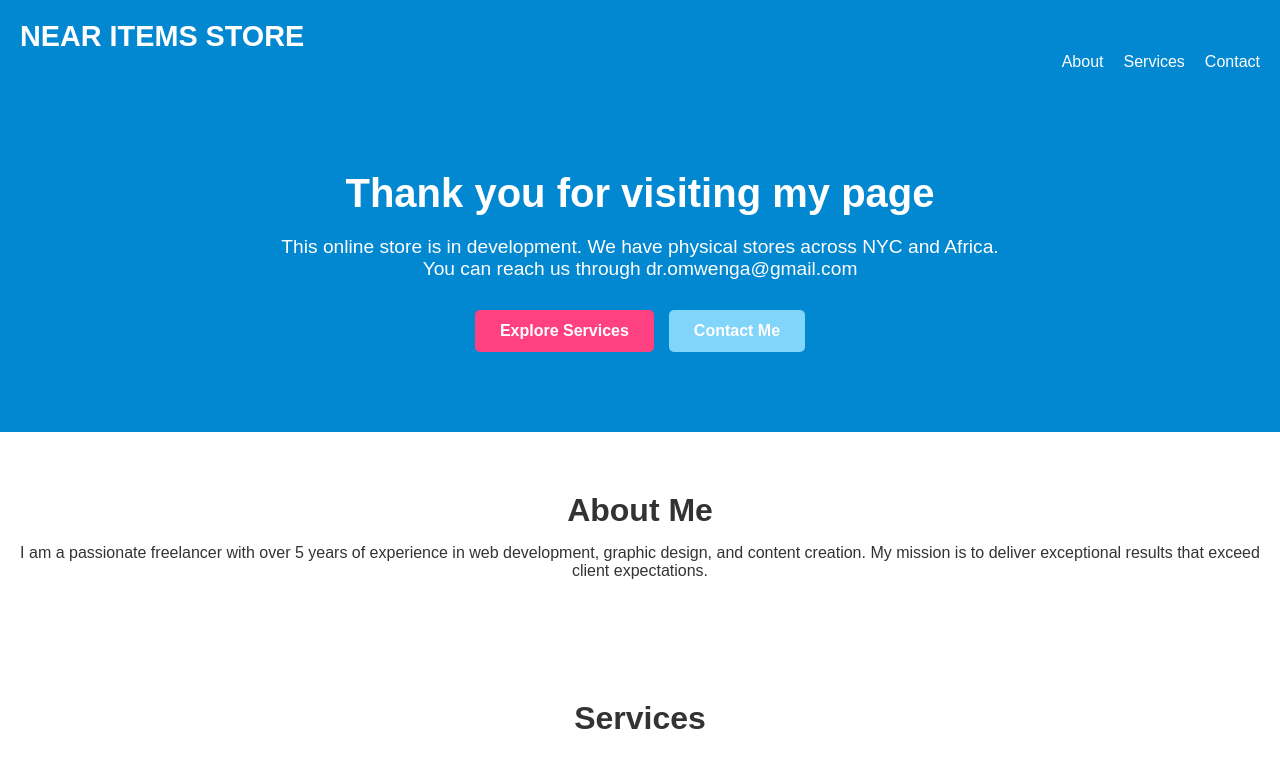
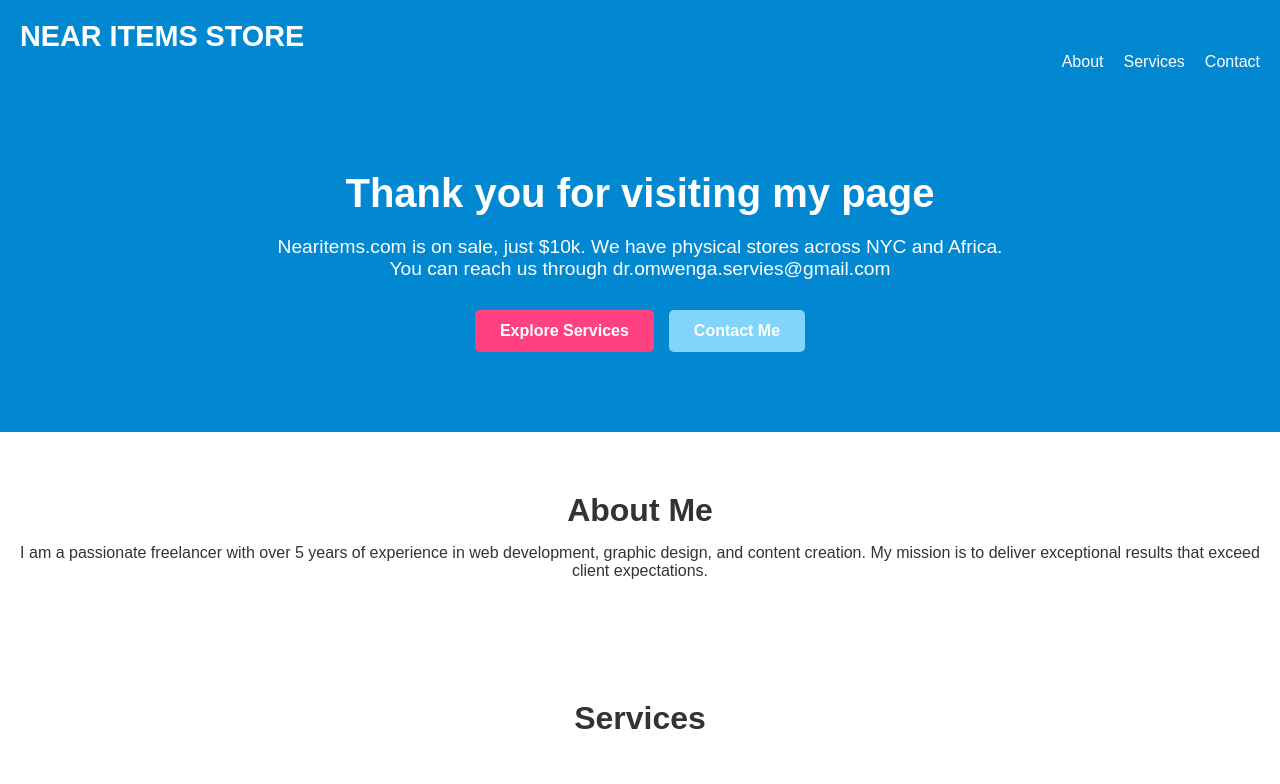
Before and after one commit to dr-omwenga/Near-Items-Inc., a plain HTML site: page index.html in a window 1280 px wide. Shown: the top 784 px of the page. Drawn offline with Linux system fonts and the light colour scheme.

Commit message:
Update index.html

```diff
--- a/index.html
+++ b/index.html
@@ -23,8 +23,8 @@
 
     <section class="hero">
         <h2> Thank you for visiting my page </h2>
-        <p> This online store is in development. We have physical stores across NYC and Africa. <br>
-            You can reach us through dr.omwenga@gmail.com </p>
+        <p> Nearitems.com is on sale, just $10k. We have physical stores across NYC and Africa. <br>
+            You can reach us through dr.omwenga.servies@gmail.com </p>
         <div class="cta-buttons">
             <a href="#services" class="btn-primary">Explore Services</a>
             <a href="#contact" class="btn-secondary">Contact Me</a>
```
